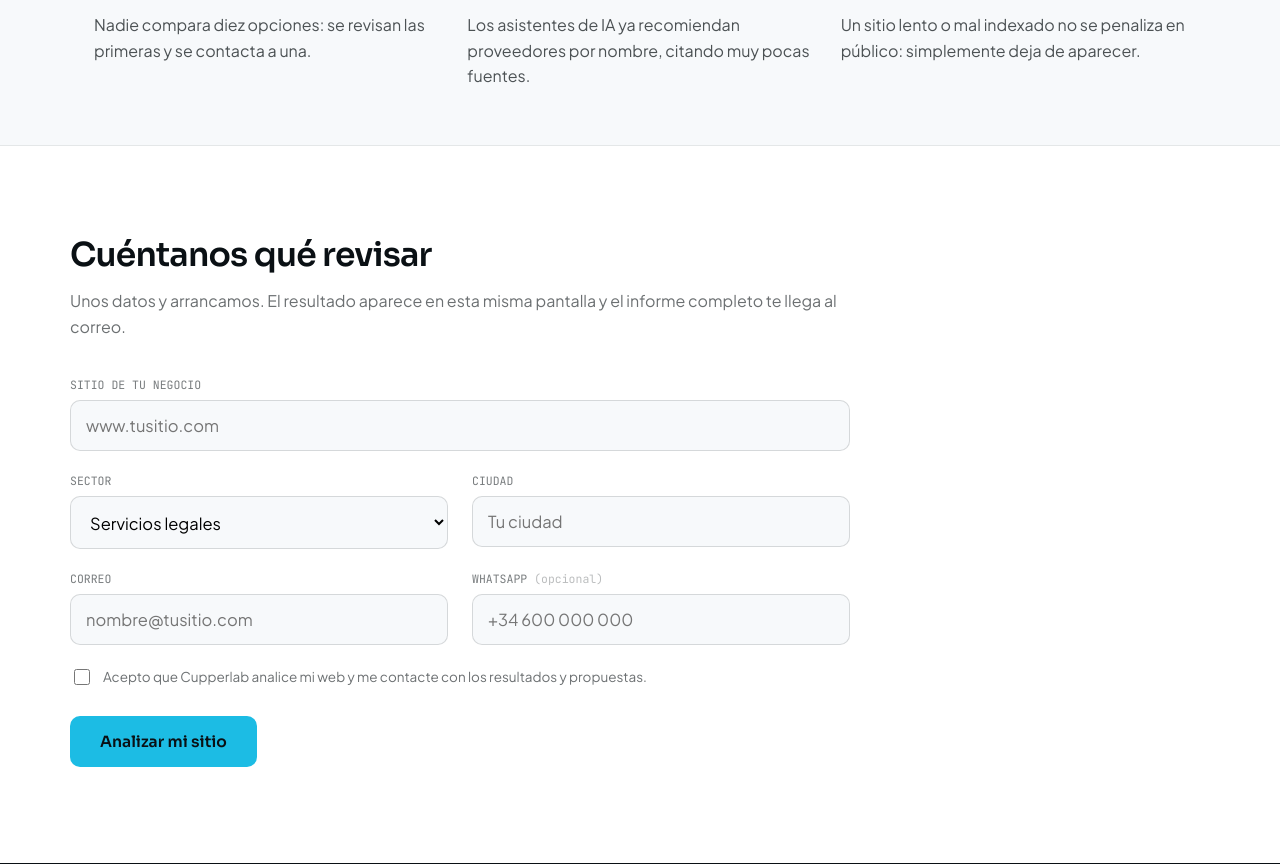
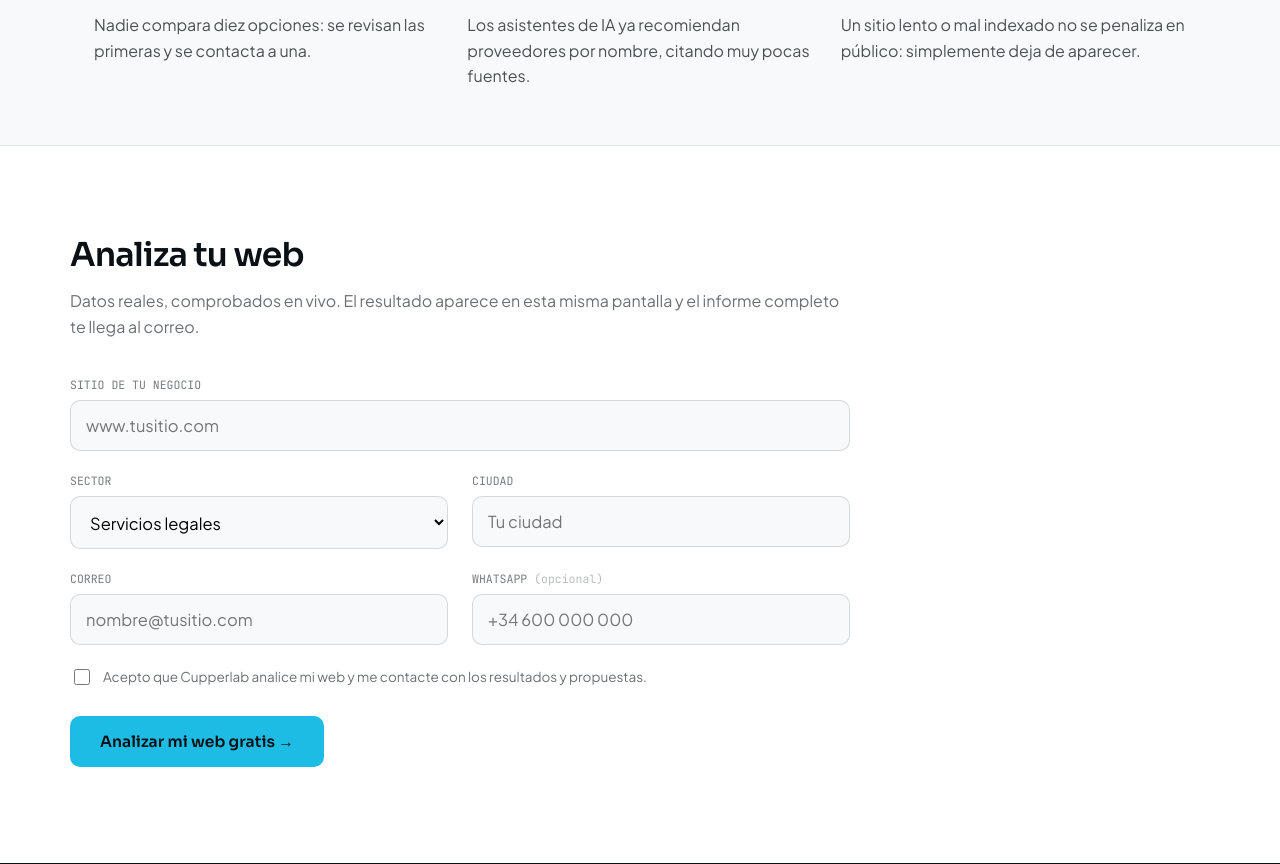
Before and after one commit to edilsonf15/cupperlab-diagnostico, a FastAPI app: page / in a window 1280 px wide. Shown: the part 1143-2007 px from the top of the page. Run offline with FastAPI, Linux system fonts and the light colour scheme.

Commit message:
Landing: restaurar copy del formulario "Analiza tu web"
Cambia el encabezado del form de "Cuéntanos qué revisar" a "Analiza tu web /
Datos reales, comprobados en vivo." y el boton a "Analizar mi web gratis →",
como en la landing anterior que gustaba mas.

Co-Authored-By: Claude Opus 4.8 <noreply@anthropic.com>

```diff
--- a/app/templates/index.html
+++ b/app/templates/index.html
@@ -96,8 +96,8 @@
 
     <!-- FORMULARIO (único punto de entrada) -->
     <div id="formBlock" style="max-width:780px">
-      <h2 class="sora" style="font-weight:600;font-size:clamp(24px,2.8vw,33px);letter-spacing:-0.025em;margin:0 0 12px">Cuéntanos qué revisar</h2>
-      <p style="margin:0 0 36px;font-size:16px;line-height:1.65;color:rgba(10,16,20,0.6)">Unos datos y arrancamos. El resultado aparece en esta misma pantalla y el informe completo te llega al correo.</p>
+      <h2 class="sora" style="font-weight:600;font-size:clamp(24px,2.8vw,33px);letter-spacing:-0.025em;margin:0 0 12px">Analiza tu web</h2>
+      <p style="margin:0 0 36px;font-size:16px;line-height:1.65;color:rgba(10,16,20,0.6)">Datos reales, comprobados en vivo. El resultado aparece en esta misma pantalla y el informe completo te llega al correo.</p>
       <form id="diagForm" style="display:grid;grid-template-columns:repeat(auto-fit,minmax(250px,1fr));gap:22px 24px">
         <label class="field" style="grid-column:1/-1">
           <span class="lab">SITIO DE TU NEGOCIO</span>
@@ -134,7 +134,7 @@
           <span>Acepto que Cupperlab analice mi web y me contacte con los resultados y propuestas.</span>
         </label>
         <div style="grid-column:1/-1;display:flex;flex-wrap:wrap;align-items:center;gap:20px;margin-top:6px">
-          <button id="submitBtn" type="submit" class="btn-cy" style="font-size:15.5px;padding:16px 30px">Analizar mi sitio</button>
+          <button id="submitBtn" type="submit" class="btn-cy" style="font-size:15.5px;padding:16px 30px">Analizar mi web gratis →</button>
           <span id="err" class="mono" style="display:none;font-size:12.5px;color:#C4551F"></span>
         </div>
       </form>
@@ -266,7 +266,7 @@
     clearInterval(animTimer); loading.classList.add("hidden");
     formBlock.classList.remove("hidden");
     err.textContent=msg; err.style.display="inline";
-    submitBtn.disabled=false; submitBtn.textContent="Analizar mi sitio";
+    submitBtn.disabled=false; submitBtn.textContent="Analizar mi web gratis →";
   }
 
   form.addEventListener("submit", async function(e){
@@ -399,7 +399,7 @@
 
     document.getElementById("mailed").innerHTML="📬 Te enviamos a tu correo un <b>análisis aún más completo</b>, con tu competencia real, la velocidad detallada y el <b>plan de acción en PDF</b>. Revisa también la carpeta de spam.";
 
-    submitBtn.disabled=false; submitBtn.textContent="Analizar mi sitio";
+    submitBtn.disabled=false; submitBtn.textContent="Analizar mi web gratis →";
     results.scrollIntoView({behavior:"smooth"});
   }
 
```
